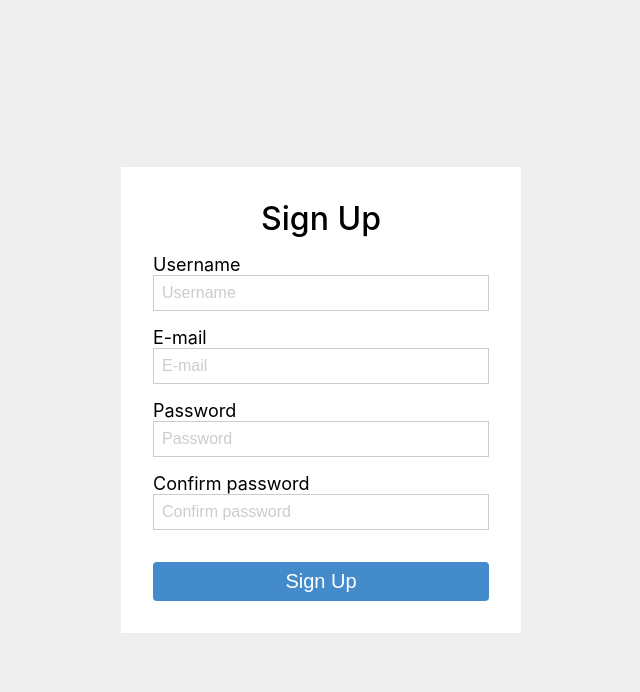
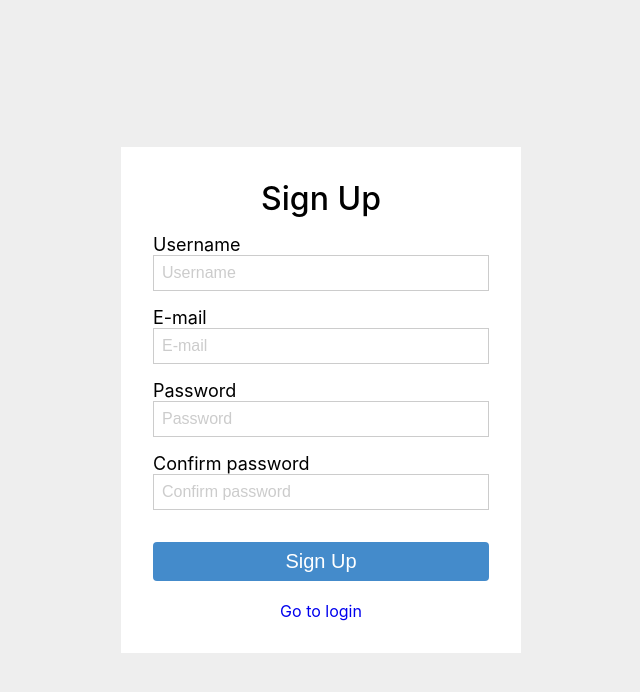
Before and after one commit to washington299/login-tdd, a React (Create React App) app: page /signup in a window 1280 px wide. Shown: the top 692 px of the page, without its empty margins (319-959 px from the left). Built offline with nearby package versions, Linux system fonts and the light colour scheme.

Commit message:
test sign up form and login link

```diff
--- a/src/components/SignUp/index.js
+++ b/src/components/SignUp/index.js
@@ -1,4 +1,5 @@
 import React from 'react';
+import { Link } from 'react-router-dom';
 import { useForm } from 'react-hook-form';
 
 import * as S from './styles';
@@ -7,7 +8,7 @@ export const SignUp = () => {
     const { register, formState: { errors }, handleSubmit }= useForm();
 
     return (
-        <S.Wrapper onSubmit={handleSubmit(() => {})}>
+        <S.Wrapper aria-label="form" onSubmit={handleSubmit(() => {})}>
             <S.Title>Sign Up</S.Title>
 
             <S.Field>
@@ -35,6 +36,8 @@ export const SignUp = () => {
             </S.Field>
 
             <S.Button type="submit">Sign Up</S.Button>
+
+            <Link to="/">Go to login</Link>
         </S.Wrapper>
     )
 }
```
Also changed, not shown: 2 other files (tests, documents, lock files or other folders).
